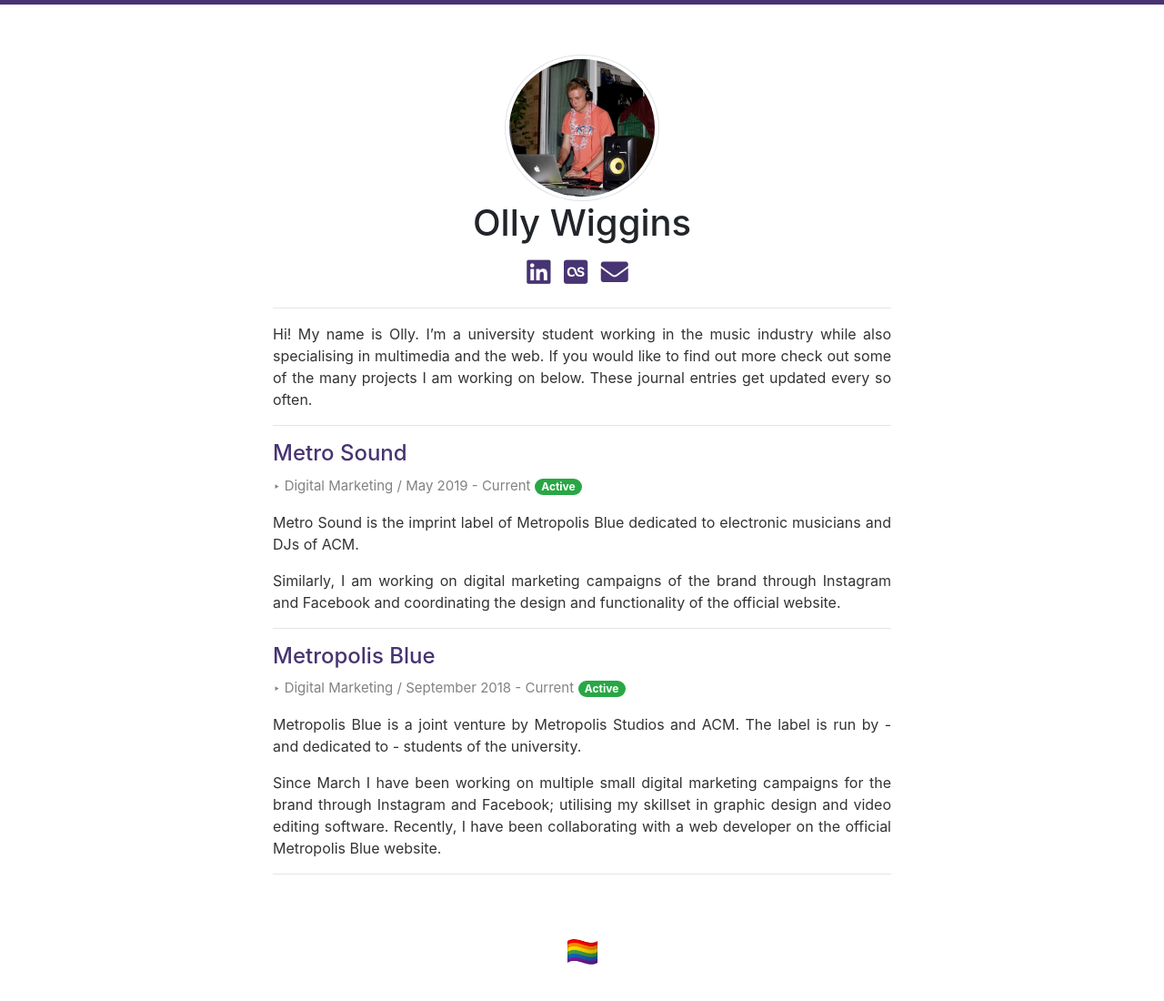
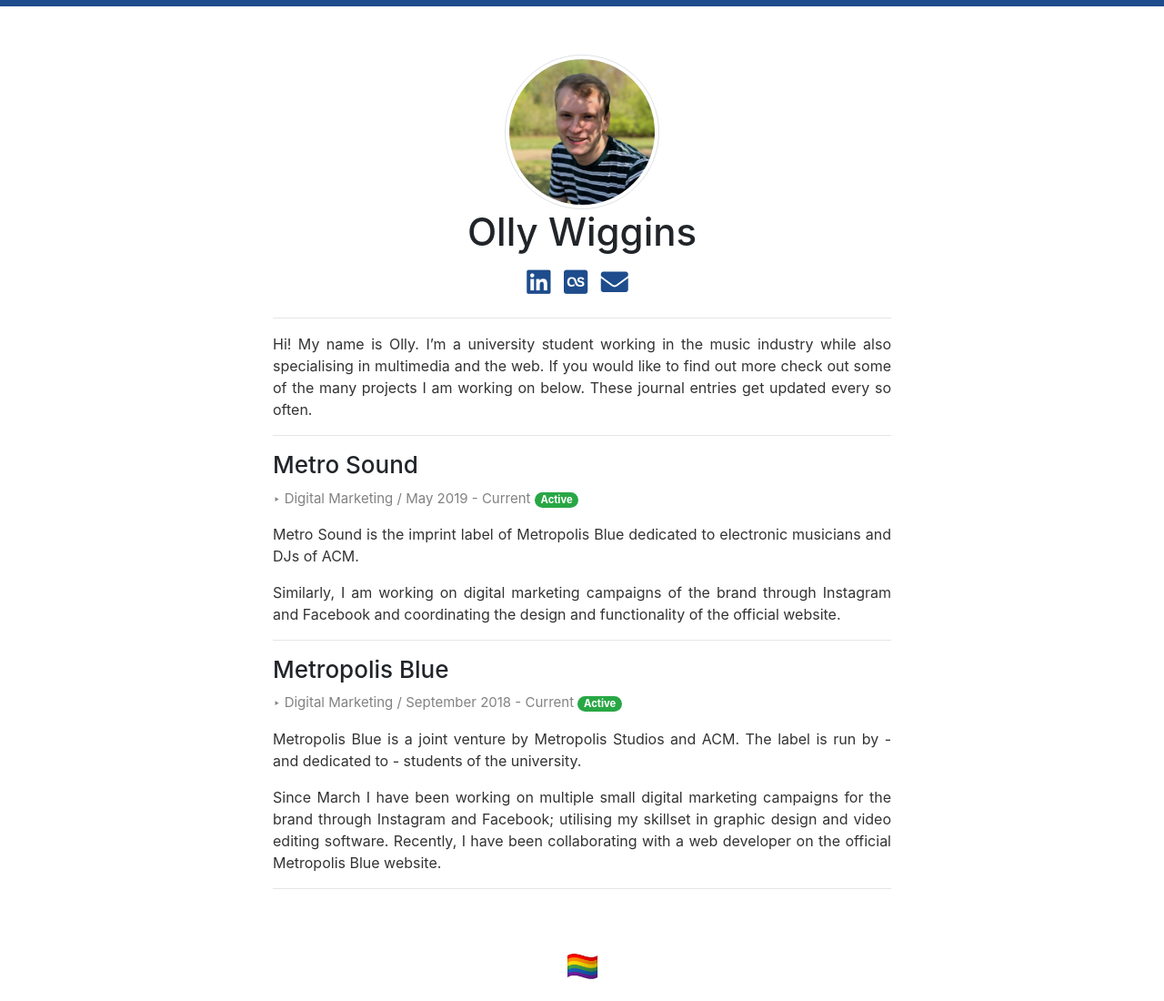
Before and after one commit to ollyy/ollyy.github.io, a Jekyll site: the page built from index.md, in a window 1280 px wide. Shown: the whole page at 91% size. Built offline with Jekyll 4.4.1, drawn with Linux system fonts in a browser that asks for light colours.

Commit message:
Tweak some elements on homepage

```diff
--- a/_layouts/default.html
+++ b/_layouts/default.html
@@ -27,11 +27,9 @@
               <h4>
                 <a href="{{ post.link }}">{{ post.title | escape }}</a>
               </h4>
-              <span class="post-meta meta">&#8227; {{ post.role }} / {{ post.period }}</span>
-              <!-- tag -->
-              {%- if post.active == true -%}
-                <span class="badge badge-pill badge-success">Active</span>
-              {%- endif -%}
+              <ul>
+                <li class="post-meta meta">&#8227; {{ post.role }} / {{ post.period }} <span class="badge badge-pill badge-success">Active</span></li>
+              </ul>
               <p>{{ post.content }}</p>
               <hr>
             </li>
--- a/_sass/minima.scss
+++ b/_sass/minima.scss
@@ -12,7 +12,7 @@
 
 $text-color:       #333333 !default;
 $background-color: #fdfdfd !default;
-$brand-color:      #473472 !default;
+$brand-color:      #1E4C8C !default;
 
 $grey-color:       #828282 !default;
 $grey-color-light: lighten($grey-color, 40%) !default;
--- a/_sass/minima/_base.scss
+++ b/_sass/minima/_base.scss
@@ -9,6 +9,39 @@
 
 }
 
+h1 {
+  font-size: 42px !important;
+}
+
+h4 {
+  font-size: 26px !important;
+}
+
+h4 > a {
+  position: relative;
+  text-decoration: none;
+}
+
+h4 > a:before {
+  content: "";
+  position: absolute;
+  width: 100%;
+  height: 2px;
+  bottom: 0;
+  left: 0;
+  background-color: $brand-color;
+  visibility: hidden;
+  -webkit-transform: scaleX(0);
+  transform: scaleX(0);
+  -webkit-transition: all 0.2s ease-in-out 0s;
+  transition: all 0.2s ease-in-out 0s;
+}
+
+h4 > a:hover:before {
+  visibility: visible;
+  -webkit-transform: scaleX(1);
+  transform: scaleX(1);
+}
 /**
  * Basic styling
  */
@@ -31,7 +64,6 @@
   color: $text-color;
   text-align: justify;
 }
-
 
 /**
  * Set `margin-bottom` to maintain vertical rhythm
@@ -57,10 +89,6 @@
 /**
  * Images
  */
-img {
-  max-width: 100%;
-  vertical-align: middle;
-}
 
 iframe {
   display: block;
@@ -124,16 +152,11 @@
  * Links
  */
 a {
-  color: $brand-color !important;
   text-decoration: none;
-
-  &:visited {
-    color: $brand-color !important;
-  }
+  color: inherit !important;
 
   &:hover {
-    color: $brand-color;
-    text-decoration: underline;
+    text-decoration: none !important;
   }
 
   .social-media-list &:hover {
--- a/_sass/minima/_layout.scss
+++ b/_sass/minima/_layout.scss
@@ -2,7 +2,7 @@
  * Site header
  */
 .site-header {
-  border-top: 5px solid $brand-color;
+  border-top: 7px solid $brand-color;
   min-height: $spacing-unit;
   line-height: $base-line-height * $base-font-size * 2.25;
 
@@ -87,6 +87,7 @@
  */
 
 .icons {
+  color: $brand-color !important;
   font-size: 30px;
   margin-right: 10px;
 }
```
Also changed, not shown: assets/img/45rpm.jpg (deleted), assets/img/acid.jpg (deleted), assets/img/mdma.jpg (deleted), assets/img/profile.jpg, assets/img/profile_old.jpg (added), assets/img/sfur.jpg (deleted), assets/img/vice.jpg (deleted), assets/img/wiwm.jpg (deleted), 2 other files.
